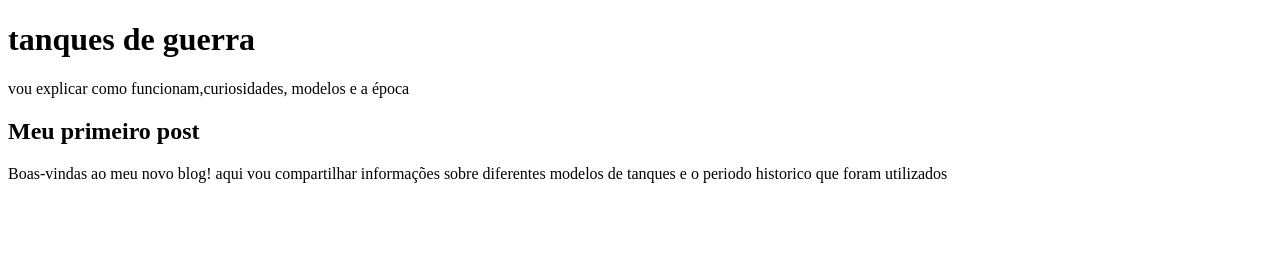
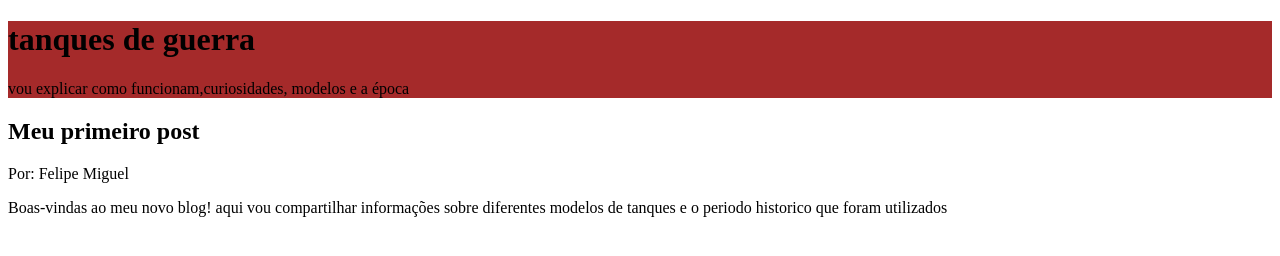
Before and after one commit to felipemagnepires-gif/1-projeto-2-tri., a plain HTML site: page index.html in a window 1280 px wide. Drawn offline with Linux system fonts and the light colour scheme.

Commit message:
17 de junho parte 2

```diff
--- a/index.html
+++ b/index.html
@@ -4,12 +4,23 @@
         <meta charset="UTF-8">
         <meta name="viewport" content="width=device-width, initial-scale=1.0">
         <title>Blog</title>
+        <style>
+            header{
+                background-color: brown;
+            }
+        </style>
     </head>
     <body>
-        <h1>tanques de guerra</h1>
-        <p>vou explicar como funcionam,curiosidades, modelos e a época</p>
+        <header>
 
-        <h2>Meu primeiro post</h2>
-        <p>Boas-vindas ao meu novo blog! aqui vou compartilhar informações sobre diferentes modelos de tanques e o periodo historico que foram utilizados</p>
+
+            <h1>tanques de guerra</h1>
+            <p>vou explicar como funcionam,curiosidades, modelos e a época</p>
+        </header>
+        <main>
+            <h2>Meu primeiro post</h2>
+            <p>Por: Felipe Miguel</p>
+            <p>Boas-vindas ao meu novo blog! aqui vou compartilhar informações sobre diferentes modelos de tanques e o periodo historico que foram utilizados<p>
+        </main>
     </body>
 </html>
```
